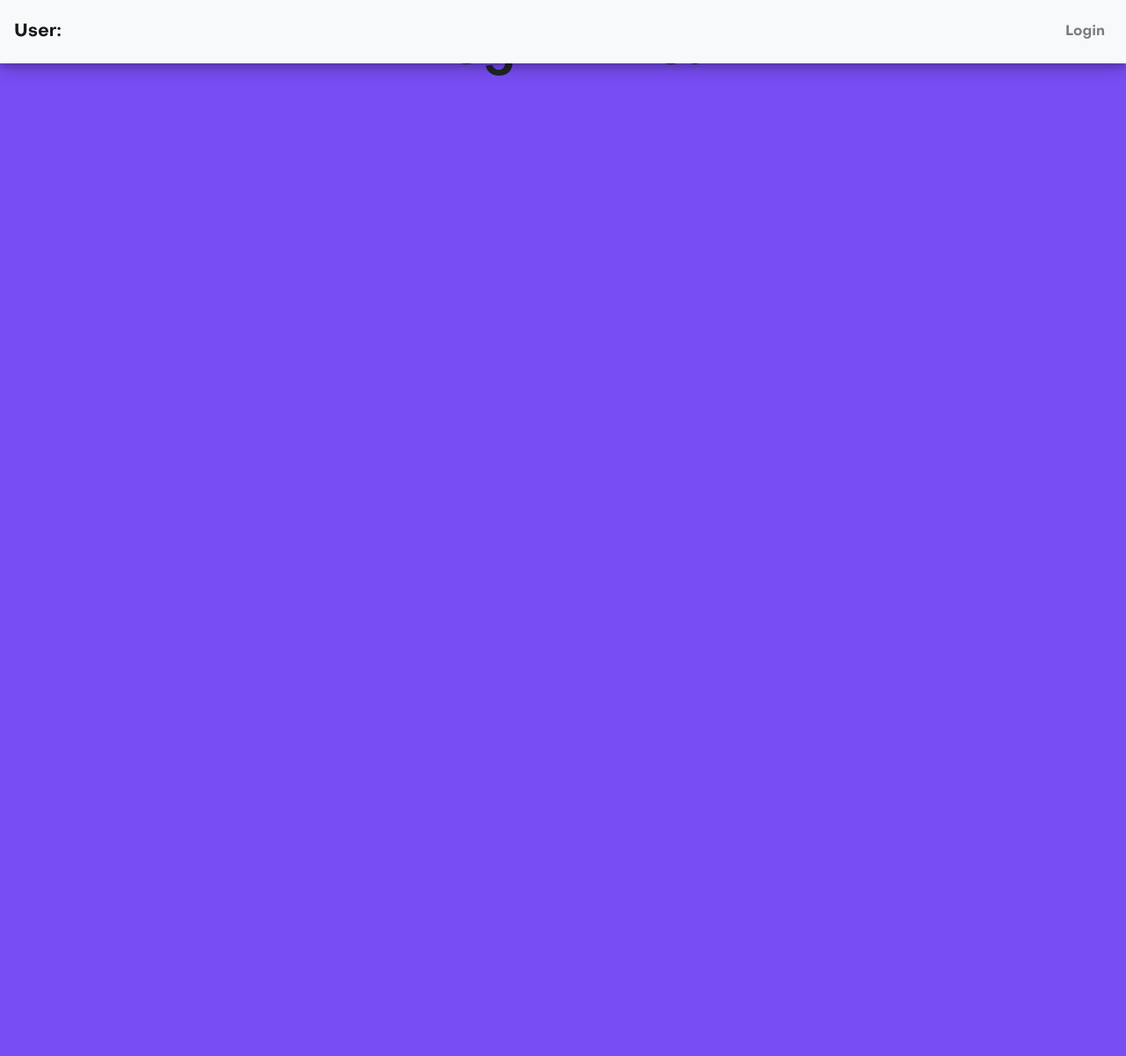
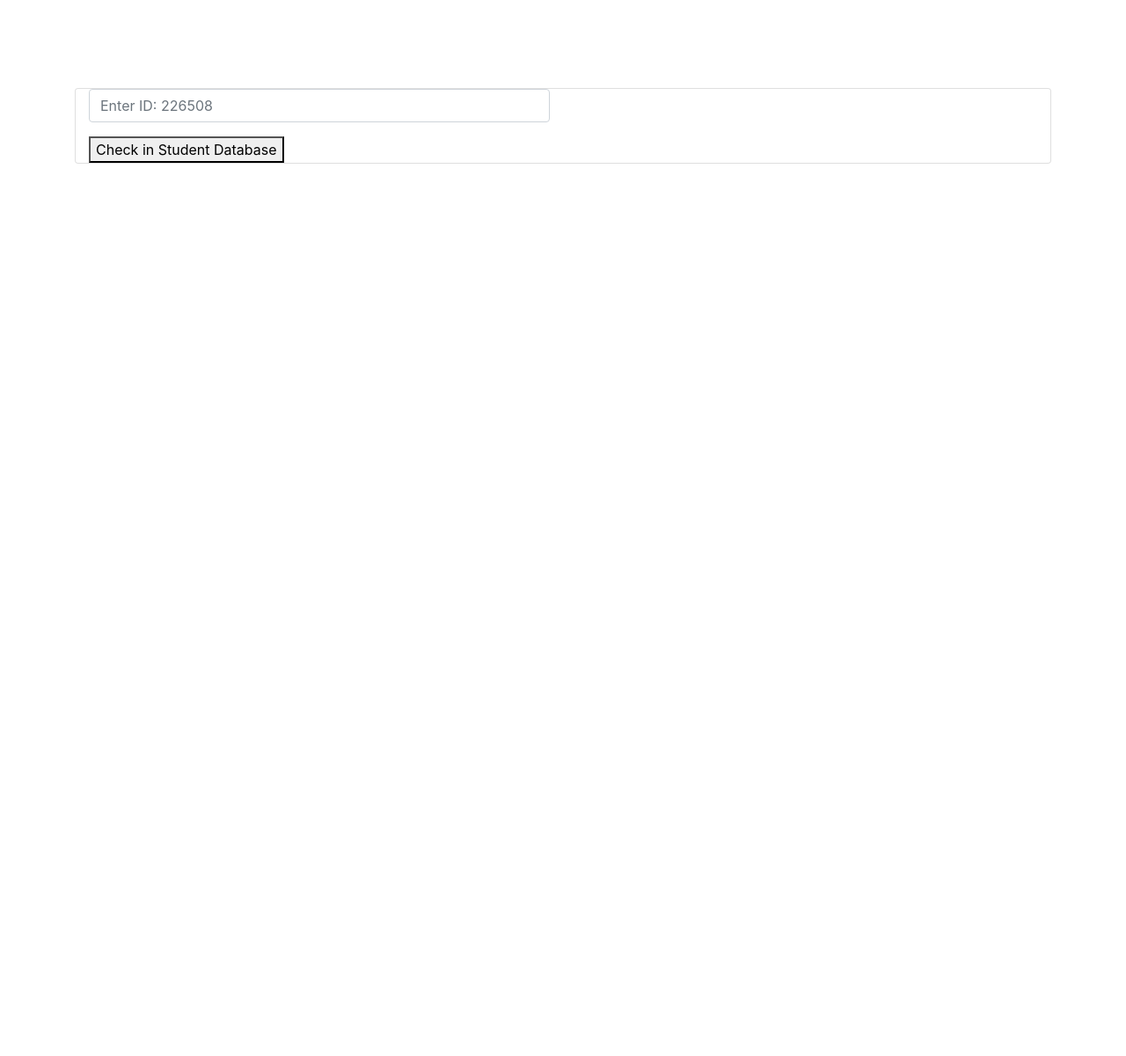
Before and after one commit to oooshwin/orsem, a Django app: page /website/ in a window 1280 px wide. Shown: the whole page at 88% size. After the commit the page ends 186 px from the top, so only its background shows below. Run offline with Django 5.2, Linux system fonts and the light colour scheme; some libraries are stand-ins or nearby versions.

Commit message:
removed confidential stuff

```diff
--- a/registration/urls.py
+++ b/registration/urls.py
@@ -24,8 +24,8 @@ from django.conf import settings
 urlpatterns = [
     path('website/', include('website.urls', namespace="website")),
     path('admin/', admin.site.urls),
-    path('login/', Login.as_view(), name='login'),
-    path('logout/', LogoutView.as_view(), name='logout'),
+    # path('login/', Login.as_view(), name='login'),
+    # path('logout/', LogoutView.as_view(), name='logout'),
 ]
 
 
--- a/static/css/main.css
+++ /dev/null
@@ -1,280 +0,0 @@
-@font-face {
-    font-family: 'Subjectivity';
-    src: url('/static/Subjectivity-Bold.otf') format('opentype');
-}
-* {
-    box-sizing: border-box;
-    font-family: 'Subjectivity';
-	overflow: visible;
-}
-@font-face {
-    font-family: 'Subjectivity';
-    src: url('/static/Subjectivity-Bold.otf') format('opentype');
-}
-html{
-	height: 150%;
-}
-
-body {
-	margin: 0px;
-	padding: 0rem;
-	background-color: #784df3;
-	display: flex;
-	flex-direction: row;
-	justify-content: center;
-	align-items: flex-start;
-	width: 100%;
-	height: 100dvh;
-}
-.navbar {
-    background-color: #fffaed;
-    width: 100%;
-    padding: 1rem;
-    display: flex;
-    justify-content: space-between;
-    align-items: center;
-    box-shadow: 0 4px 8px 0 rgba(0, 0, 0, 0.2), 0 6px 20px 0 rgba(0, 0, 0, 0.19);
-    transition: 0.4s;
-    position: fixed; /* Keep navbar at the top */
-    top: 0;
-    left: 0;
-    z-index: 1000; /* Ensure it stays on top */
-}
-.card {
-	margin: auto;
-	background-color: #fffaed;
-	display: flex;
-	flex-direction: column;
-	justify-content: center;
-	align-items: center;
-	padding: 2rem;
-	box-shadow: 0 4px 8px 0 rgba(0, 0, 0, 0.2),
-		0 6px 20px 0 rgba(0, 0, 0, 0.19);
-	border-radius: 20px;
-	width: 50%;
-}
-
-.input-group {
-	width: auto;
-	display: flex;
-	flex-direction: row;
-	justify-content: center;
-	align-items: center;
-	gap: 10px;
-}
-
-.input-box {
-	margin-top: 3rem;
-	background-color: aliceblue;
-	width: 3rem;
-	height: 3rem;
-	display: flex;
-	align-items: center;
-	justify-content: center;
-	font-size: 20px;
-	cursor: auto;
-	border: 1px solid #ccc;
-	border-radius: 0.25rem;
-}
-
-.input-box:focus {
-	outline: none;
-	border-color: #784df3; /* Optionally change border color on focus */
-}
-
-.main-btn {
-	color: #fffaed;
-	margin-top: 1rem;
-	padding: 1rem;
-	font-weight: bold;
-	background-color: #f79739;
-	cursor: pointer;
-	border-radius: 40px;
-	border-width: 0;
-}
-
-.main-btn:hover {
-	background-color: #bd742a;
-	transition-duration: 0.2s;
-}
-
-.confirm-btn {
-	color: #fffaed;
-	margin-top: 1rem;
-	padding: 1rem;
-	font-weight: bold;
-	background-color: #f79739;
-	border-radius: 40px;
-	border-width: 0;
-}
-
-.confirm-btn:hover {
-	background-color: #bd742a;
-	transition-duration: 0.2s;
-}
-.confirm-btn:disabled {
-	color: gray;
-	margin-top: 1rem;
-	padding: 1rem;
-	font-weight: bold;
-	background-color: lightgray;
-	border-radius: 40px;
-	border-width: 0;
-}
-
-.enroll-status {
-	display: none;
-	width: auto;
-	padding: 1rem;
-	background-color: #fffaed;
-	text-align: center;
-	flex-direction: column;
-	justify-content: center;
-	align-items: center;
-	color: #2633d5;
-
-	border-radius: 20px;
-}
-
-.main-btn-container {
-	margin-top: 1rem;
-	margin-bottom: 2rem;
-	display: flex;
-	flex-direction: row;
-	gap: 1rem;
-}
-
-#clearButton {
-	display: none;
-}
-
-@keyframes slideInRight {
-	from {
-		transform: translateX(700px);
-	}
-	to {
-		transform: translateX(0px);
-	}
-}
-
-#studentInformation {
-	padding: 4rem;
-	display: none;
-	background-color: #fffaed;
-	flex-direction: column;
-	width: 50%;
-	height: 100%;
-
-	animation-name: slideInRight;
-	animation-duration: 0.8s;
-	animation-timing-function: ease;
-	animation-delay: 0s;
-	animation-iteration-count: 1;
-	animation-direction: normal;
-	animation-fill-mode: both;
-
-	transition: 0.4s;
-}
-
-@keyframes slideOutRight {
-	from {
-		transform: translateX(0);
-	}
-	to {
-		transform: translateX(900px);
-	}
-}
-#studentInformation.active {
-	animation-name: slideOutRight;
-	animation-duration: 1s;
-	animation-timing-function: ease;
-	animation-delay: 0s;
-	animation-iteration-count: 1;
-	animation-direction: normal;
-	animation-fill-mode: both;
-}
-
-.input-box.disabled {
-	background-color: #e0e0e0; /* Light gray background to indicate disabled */
-	pointer-events: none; /* Disable all interactions */
-	color: #a0a0a0; /* Gray text color to indicate disabled */
-}
-
-img {
-	display: flex;
-	width: 400px;
-}
-
-#studentInformationHeader {
-	color: #784df3;
-}
-
-.left-container {
-	margin-top: 30px;
-	width: 100%;
-	height: 100%;
-	padding: 4rem;
-	display: flex;
-	flex-direction: column;
-	justify-content: center;
-	align-items: center;
-}
-
-.student-detail-value {
-	position: absolute;
-	margin-left: -5px;
-	display: inline-block;
-	font-size: small;
-	color: #fffaed;
-	width: 400px;
-	box-sizing: border-box;
-}
-
-.student-detail-label,
-#student-detail-label {
-	padding: 10px;
-	display: inline-block;
-	font-size: small;
-	color: #2633d5;
-	border: 3px solid #2633d5;
-	border-radius: 10px 0 0 10px;
-	width: 140px;
-	box-sizing: border-box;
-}
-
-.forms h2 {
-	text-align: center;
-	color: #f79739;
-}
-
-.form-control {
-	width: 100%;
-
-	padding: 10px;
-}
-
-.form-control label {
-	display: block;
-	padding: 5px;
-}
-
-.form-control input {
-	border: 2px solid #f0f0f0;
-	border-radius: 10px;
-	display: block;
-	width: 100%;
-	padding: 10px;
-	font-size: 14px;
-}
-
-.form-control input:focus {
-	outline: none;
-	border-color: #784df3;
-}
-
-.form {
-	display: flex;
-	flex-direction: column;
-	justify-content: center;
-	align-items: center;
-}
--- a/templates/base.html
+++ b/templates/base.html
@@ -22,7 +22,6 @@
     <script src="https://unpkg.com/htmx.org@1.6.0"></script>
 </head>
 <body>
-    {% include 'partials/navbar.html' %}
 
     <div class="container mt-4">
         {% block content %}
--- a/templates/index.html
+++ b/templates/index.html
@@ -2,16 +2,13 @@
 {% load static %}
 {% block content %}
     <div class="main-content">
-        {% if user.is_authenticated %}
             <div class="card" style="margin-top: 100px;">
-                <div>
-                    <img style="margin-bottom: 100px;" src="{% static '/Mithi_Wordmark.png' %}" alt="">
-                </div>
+
                 <div class="col-md-6">
                     <form method="POST" hx-post="/website/check_student" hx-target="#student_result">
                         {% csrf_token %}
                         <div class="form-group">
-                            <input type="number" id="id_number" name="id_number" class="form-control" placeholder="Enter ID Number " required>
+                            <input type="number" id="id_number" name="id_number" class="form-control" placeholder="Enter ID: 226508 " required>
                         </div>
                         <div class="main-btn-container">
 
@@ -23,11 +20,5 @@
 
             <div class="mt-4" id="student_result">
                 {% include 'partials/student_info.html' %}
-            </div>
-        {% else %}
-            <div class="text-center">
-                <h1 class="display-4">Log-in first</h1>
-            </div>
-        {% endif %}
-    </div>
+            </div>    </div>
 {% endblock content %}
--- a/templates/partials/navbar.html
+++ /dev/null
@@ -1,20 +0,0 @@
-<nav class="navbar navbar-expand-lg navbar-light bg-light">
-  <a class="navbar-brand" href="">User:  {{ user.username }}</a>
-  <div id="navbarNav">
-    <ul class="navbar-nav ml-auto">
-      {% if user.is_authenticated %}
-
-      <li class="nav-item">
-        <form method="post" action="{% url 'logout' %}" style="display: inline;">
-            {% csrf_token %}
-            <button type="submit" class="nav-link btn btn-link" style="display: inline; padding: 0; border: none; margin-top: 1px;">Logout</button>
-        </form>
-      </li>
-      {% else %}
-      <li class="nav-item">
-        <a class="nav-link" href="/login/">Login</a>
-      </li>
-      {% endif %}
-    </ul>
-  </div>
-</nav>
```
Also changed, not shown: templates/index copy.html (deleted, +0 -32 lines), db.sqlite3, static/Mithi_Wordmark.png (deleted).
